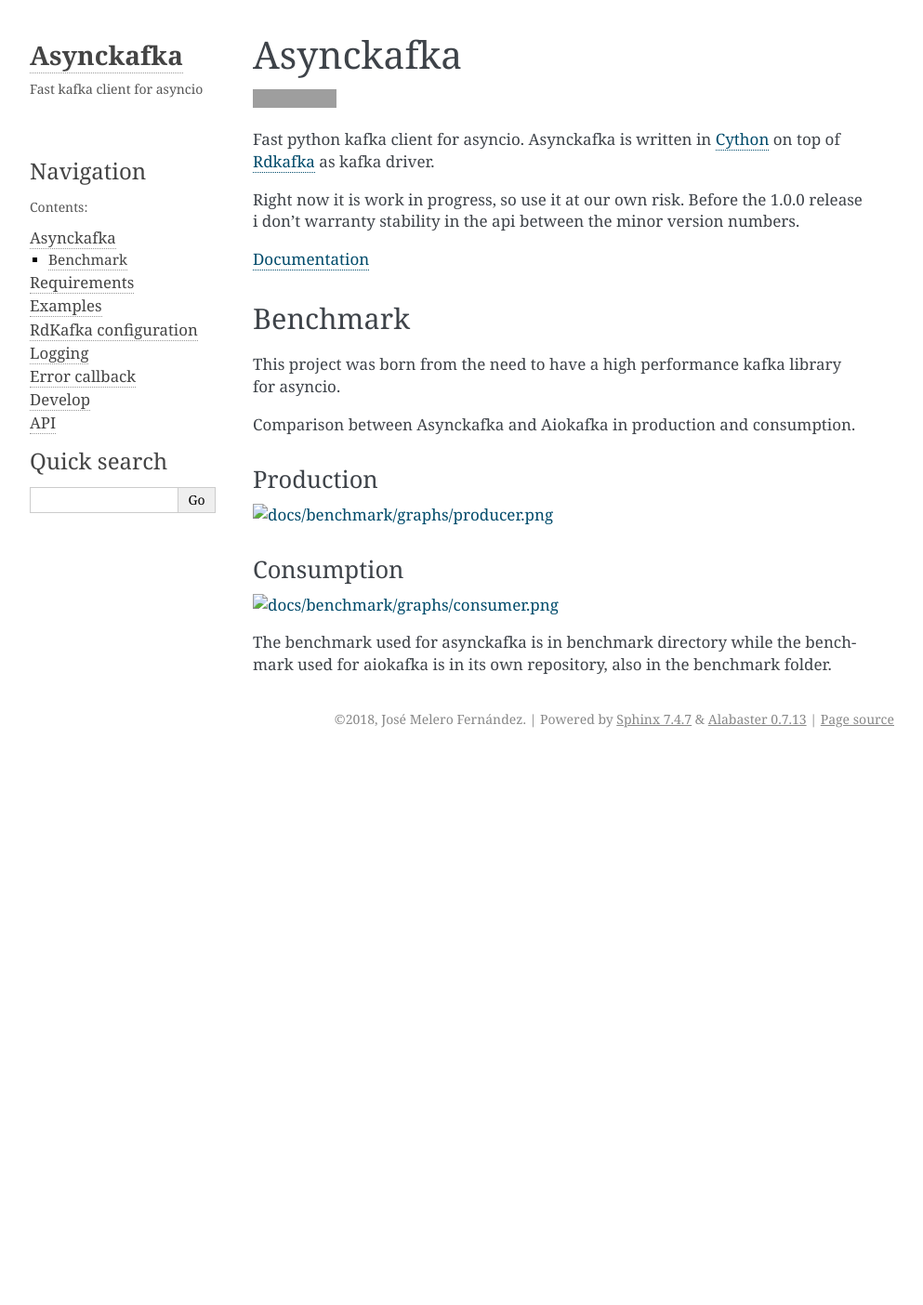
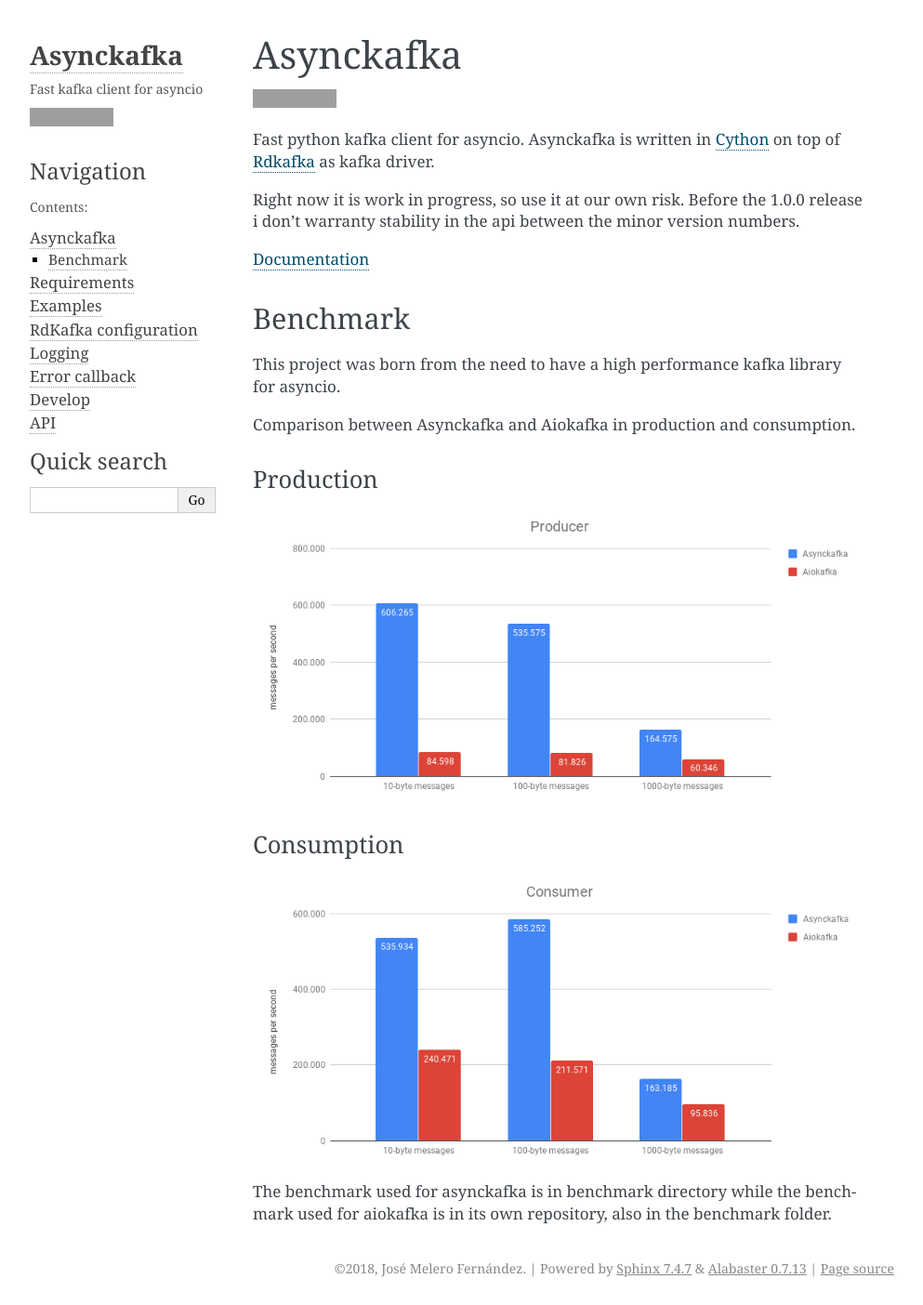
Before and after one commit to jmf-mordis/asynckafka, a Sphinx documentation site: the page built from docs/readme.rst, in a window 1280 px wide. Shown: the whole page at 93% size, without its empty margins (148-1141 px from the left). Built offline with Sphinx 7.4.7, drawn with Linux system fonts in a browser that asks for light colours; before the commit the page ends 900 px from its top, so only the background shows below that; grey boxes are pictures that could not be loaded.

Commit message:
Setup automatic github pages deployment with travis

```diff
--- a/README.rst
+++ b/README.rst
@@ -31,13 +31,13 @@
 Production
 **********
 
-.. image:: docs/benchmark/graphs/producer.png
+.. image:: https://github.com/jmf-mordis/asynckafka/raw/master/docs/benchmark/graphs/producer.png
    :width: 800
 
 Consumption
 ***********
 
-.. image:: docs/benchmark/graphs/consumer.png
+.. image:: https://github.com/jmf-mordis/asynckafka/raw/master/docs/benchmark/graphs/consumer.png
    :width: 800
 
 The benchmark used for asynckafka is in benchmark directory while the
--- a/docs/conf.py
+++ b/docs/conf.py
@@ -41,6 +41,7 @@
 extensions = [
     'sphinx.ext.autodoc',
     'sphinx.ext.napoleon',
+    'sphinx.ext.githubpages'
 ]
 
 # Add any paths that contain templates here, relative to this directory.
```
Also changed, not shown: .travis.yml, 1 other file.
